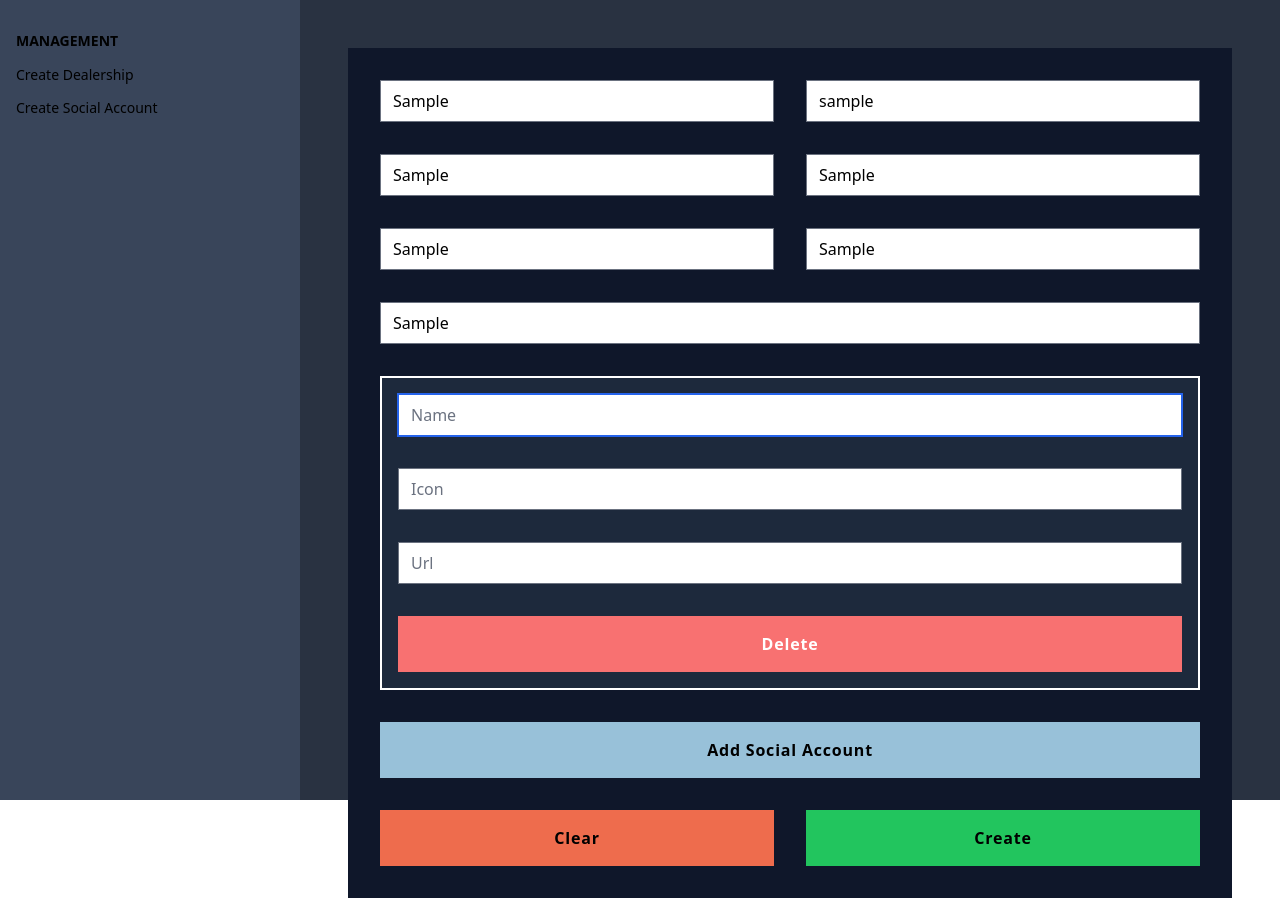
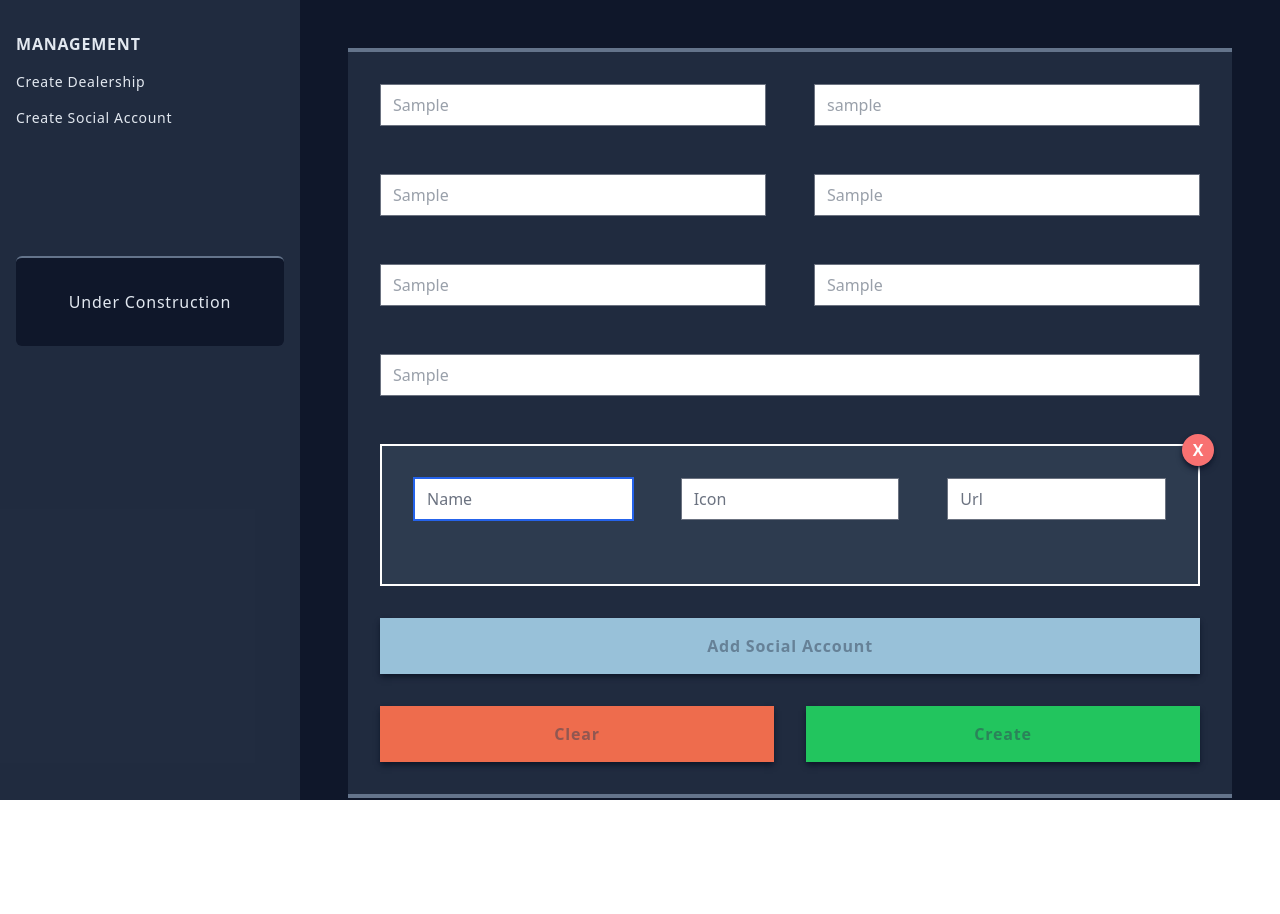
Before and after one commit to chumneydev/reviews-bu, a Next.js app: page /admin/create-dealer in a window 1280 px wide. Both pictures are taken after typing "Sample", "Sample", "Sample", "Sample", "Sample", "Sample" into the empty fields and a click on the button "Add Social Account". After the commit the page ends 814 px from the top, so only its background shows below. Built offline with nearby package versions, Linux system fonts and the light colour scheme.

Commit message:
Remove social moved
Remove social icon moved to top right to make dashboard easier
- scaffolding in the works with basic colors

```diff
--- a/src/components/Aside/index.tsx
+++ b/src/components/Aside/index.tsx
@@ -15,15 +15,21 @@ const Aside = ( {  } ) => {
 
 
     return (
-        <aside className="relative bg-clay-400 h-full max-h-screen py-8 px-4">
+        <aside className="relative bg-slate-700/50 h-full max-h-screen py-8 px-4 text-slate-200">
             <section className="mb-4">
-                <h6 className="mb-4 uppercase w-full leading-tight text-sm font-bold">Management</h6>
+                <h6 className="mb-4 uppercase text-md w-full tracking-wider font-bold">Management</h6>
                 <ul className="text-sm">
                     {dealershipMenu.map((item, index) => (
-                        <li key={index} className="mt-4 w-full leading-tight flex flex-row"><Link href={item.link}><a>{item.title}</a></Link></li>
+                        <li key={index} className="mt-4 w-full tracking-wider flex flex-row"><Link href={item.link}><a>{item.title}</a></Link></li>
                     ))}
                 </ul>
             </section>
+
+            <section className="bg-slate-900 rounded-md p-8 mt-32 mb-4 text-center tracking-wider border-t-2 border-slate-500">
+                <p>Under Construction</p>
+            </section>
+
+
         </aside>
 
     )
--- a/src/layouts/Admin/index.tsx
+++ b/src/layouts/Admin/index.tsx
@@ -6,12 +6,12 @@ type AdminLayoutProps = {
 
 const AdminLayout = ({ children }: AdminLayoutProps) => {
     return (
-        <div className="">
+        <div className="bg-slate-900">
 
             <section>
                 <div className="grid grid-cols-admin">
                     <Aside />
-                    <main className="bg-clay p-8  px-8 h-screen">
+                    <main className="bg-slate-900 p-8  px-8 h-screen text-slate-700/50">
                         {children}
                     </main>
                 </div>
--- a/src/pages/admin/create-dealer.tsx
+++ b/src/pages/admin/create-dealer.tsx
@@ -105,11 +105,11 @@ const AdminCreateDealer: NextPageWithLayout = () => {
             <section>
                 <div className=" mx-auto px-4 py-4">
 
-                    <form onSubmit={handleSubmit(onSubmit)} className="bg-slate-900 p-8">
+                    <form onSubmit={handleSubmit(onSubmit)} className="bg-slate-700/50 p-8 border-t-4 border-b-4 border-slate-500">
 
                         <section>
 
-                            <div className="grid grid-cols-2 gap-8 mb-8">
+                            <div className="grid grid-cols-2 gap-12 mb-12">
                                 <div className="flex flex-col">
                                     <input
                                         type={'text'}
@@ -132,7 +132,7 @@ const AdminCreateDealer: NextPageWithLayout = () => {
                                 </div>
                             </div>
 
-                            <div className="grid grid-cols-2 gap-8 mb-8">
+                            <div className="grid grid-cols-2 gap-12 mb-12">
                                 <div className="flex flex-col">
                                     <input
                                         type={'text'}
@@ -154,7 +154,7 @@ const AdminCreateDealer: NextPageWithLayout = () => {
                                 </div>
                             </div>
 
-                            <div className="grid grid-cols-2 gap-8 mb-8">
+                            <div className="grid grid-cols-2 gap-12 mb-12">
                                 <div className="flex flex-col">
                                     <input
                                         type={'text'}
@@ -176,7 +176,7 @@ const AdminCreateDealer: NextPageWithLayout = () => {
                                 </div>
                             </div>
 
-                            <div className="grid grid-cols-1 gap-8 mb-8">
+                            <div className="grid grid-cols-1  gap-12 mb-12">
                                 <div className="flex flex-col">
                                     <input
                                         type={'text'}
@@ -195,24 +195,26 @@ const AdminCreateDealer: NextPageWithLayout = () => {
                         {fields.map((item, index) => {
 
                         return (
-                            <div key={item.id} className="flex flex-col bg-sky-500 bg-opacity-10 border-2 border-white p-4 mb-8">
-                                <div className="grid grid-cols-1 pb-8">
+                            <div key={item.id} className=" bg-sky-500 bg-opacity-10 border-2 border-white p-8 mb-8 relative">
+
+                                <div className="grid grid-cols-3 gap-12 pb-8">
+                                    <div className="flex flex-col">
                                         <input type={'text'} placeholder={'Name'} {...register(`socialAccounts.${index}.name` as const, { required: true })} />
                                         {errors.socialAccounts && <div>This field is required</div>}
                                     </div>
-                                <div className="grid grid-cols-1 pb-8">
+                                    <div className="flex flex-col">
                                         <input type={'text'} placeholder={'Icon'} {...register(`socialAccounts.${index}.icon` as const, { required: true })} />
                                         {errors.socialAccounts && <div>This field is required</div>}
                                     </div>
 
-                                <div className="grid grid-cols-1 pb-8">
+                                    <div className="flex flex-col">
                                         <input type={'text'} placeholder={'Url'} {...register(`socialAccounts.${index}.url` as const, { required: true })} />
                                         {errors.socialAccounts && <div>This field is required</div>}
                                     </div>
 
-                                <div className="grid grid-cols-1">
-                                    <button type="button" className="bg-red-400 py-4 font-bold text-white tracking-wider" onClick={() => remove(index)}>Delete</button>
                                 </div>
+
+                                    <button type="button" className="bg-red-400 w-4 h-4 absolute -top-3 -right-4 p-4 rounded-full text-white font-bold shadow-slate-900 shadow-md flex items-center justify-center transition-all duration-200 hover:shadow-none" onClick={() => remove(index)}>X</button>
                             </div>
                         )
                         })}
@@ -223,12 +225,12 @@ const AdminCreateDealer: NextPageWithLayout = () => {
 
 
                         <section className="grid grid-cols-1">
-                            <button type="button" className="bg-sky-500 hover:bg-sky-700 transition-color duration-300 tracking-wider font-bold py-4"  onClick={() => append({ id: fields.length.toString() , name: '', icon: '', url: '' })}>Add Social Account</button>
+                            <button type="button" className="bg-sky-500 hover:bg-sky-700 transition-color duration-300 tracking-wider  shadow-slate-900 shadow-md font-bold py-4"  onClick={() => append({ id: fields.length.toString() , name: '', icon: '', url: '' })}>Add Social Account</button>
                         </section>
 
                         <section className="grid md:grid-cols-2 gap-8 mt-8">
-                            <button className="bg-burnt-500 tracking-wider font-bold py-4">Clear</button>
-                            <button type="submit" className="bg-green-500 tracking-wider font-bold py-4">Create</button>
+                            <button className="bg-burnt-500 tracking-wider font-bold shadow-slate-900 shadow-md py-4 transition-all duration-200 hover:shadow-none">Clear</button>
+                            <button type="submit" className="bg-green-500 tracking-wider font-bold shadow-slate-900 shadow-md py-4 transition-all duration-200 hover:shadow-none">Create</button>
 
                         </section>
                     </form>
```
Lines whose indentation alone changed are shown as unchanged.
